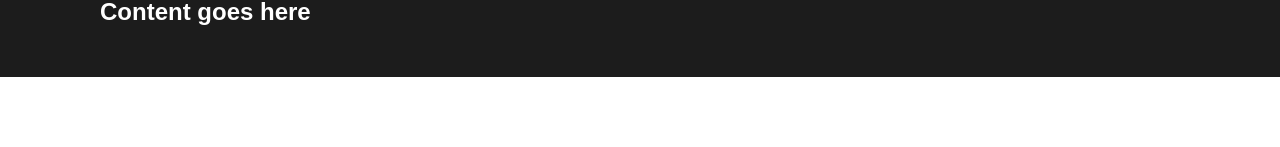
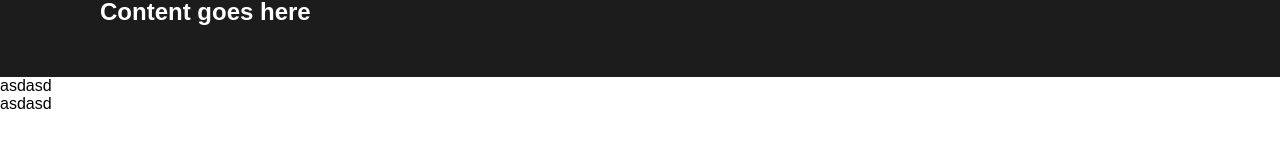
Before and after one commit to AngeloLista/vue-dc-comics, a Vue app: page / in a window 1280 px wide. Shown: the part 183-330 px from the top of the page. Built offline with nearby package versions, Linux system fonts and the light colour scheme; a web font is replaced by a local one.

Commit message:
added footer structure with nested top and bottom components

```diff
--- a/src/components/Footer.vue
+++ b/src/components/Footer.vue
@@ -1,10 +1,20 @@
 <template>
-  <div></div>
+  <footer>
+    <FooterTop />
+    <FooterBottom />
+  </footer>
 </template>
 
 <script>
+import FooterTop from "./footer/FooterTop.vue";
+import FooterBottom from "./footer/FooterBottom.vue";
+
 export default {
   name: "Footer",
+  components: {
+    FooterTop,
+    FooterBottom,
+  },
 };
 </script>
 
--- /dev/null
+++ b/src/components/footer/FooterBottom.vue
@@ -0,0 +1,10 @@
+<template><div>asdasd</div></template>
+
+<script>
+export default {
+  name: "FooterBottom",
+};
+</script>
+
+<style>
+</style>
--- /dev/null
+++ b/src/components/footer/FooterTop.vue
@@ -0,0 +1,12 @@
+<template>
+  <section id="footer-top">asdasd</section>
+</template>
+
+<script>
+export default {
+  name: "FooterTop",
+};
+</script>
+
+<style>
+</style>
```
